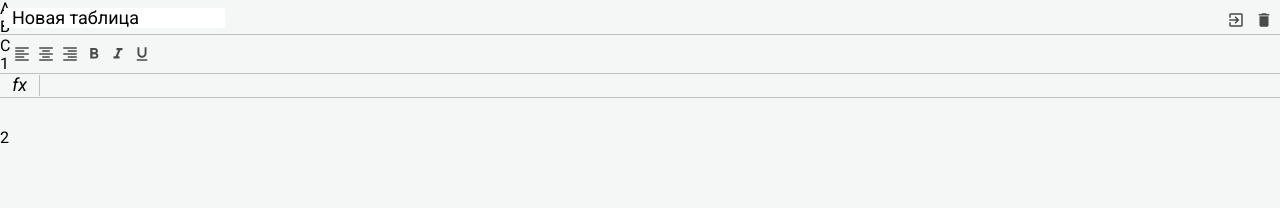
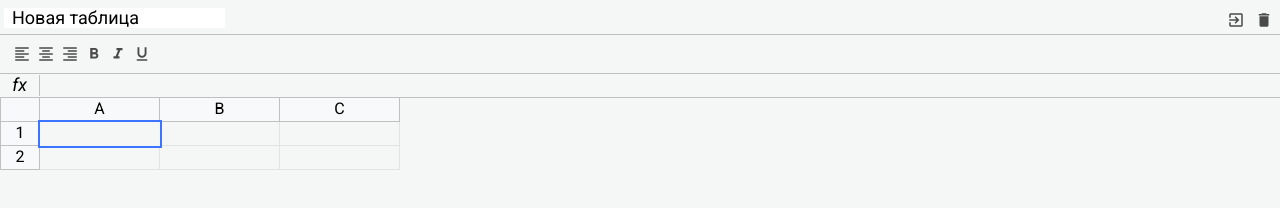
Before and after one commit to AndreyZakhvatoshin/js-app, a website built with Vite: page src/assets/excel.html in a window 1280 px wide. Built offline with nearby package versions, Linux system fonts and the light colour scheme.

Commit message:
feat: стили для таблицы

```diff
--- a/src/scss/table.scss
+++ b/src/scss/table.scss
@@ -1,5 +1,63 @@
-@use 'variables';
-@use 'mixins';
+@use 'globals';
 
 .exel__table {
+  position: absolute;
+  left: 0;
+  right: 0;
+  top: globals.$header-height + globals.$formula-height +
+    globals.$toolbar-height;
+  overflow-x: auto;
+  padding-bottom: 2px;
+
+  .row {
+    display: flex;
+    flex-direction: row;
+    min-height: 20px;
+    height: globals.$row-height;
+  }
+
+  .row-info {
+    display: flex;
+    justify-content: center;
+    align-items: center;
+    min-width: globals.$info-cell-width;
+    height: 100%;
+    border: 1px solid globals.$border-color;
+    background-color: #f8f9fa;
+    border-top: none;
+  }
+
+  .row-data {
+    display: flex;
+  }
+
+  .column {
+    display: flex;
+    justify-content: center;
+    align-items: center;
+    background-color: #f8f9fa;
+    min-width: 40px;
+    width: globals.$cell-width;
+    border: 1px solid globals.$border-color;
+    border-top: none;
+    border-left: none;
+  }
+
+  .cell {
+    min-width: 40px;
+    padding: 5px;
+    width: globals.$cell-width;
+    height: 100%;
+    border: 1px solid #e2e3e3;
+    border-top: none;
+    border-left: none;
+    color: #111;
+    outline: none;
+
+    &.selected {
+      border: none;
+      outline: 2px solid #3c74ff;
+      z-index: 2;
+    }
+  }
 }
```
